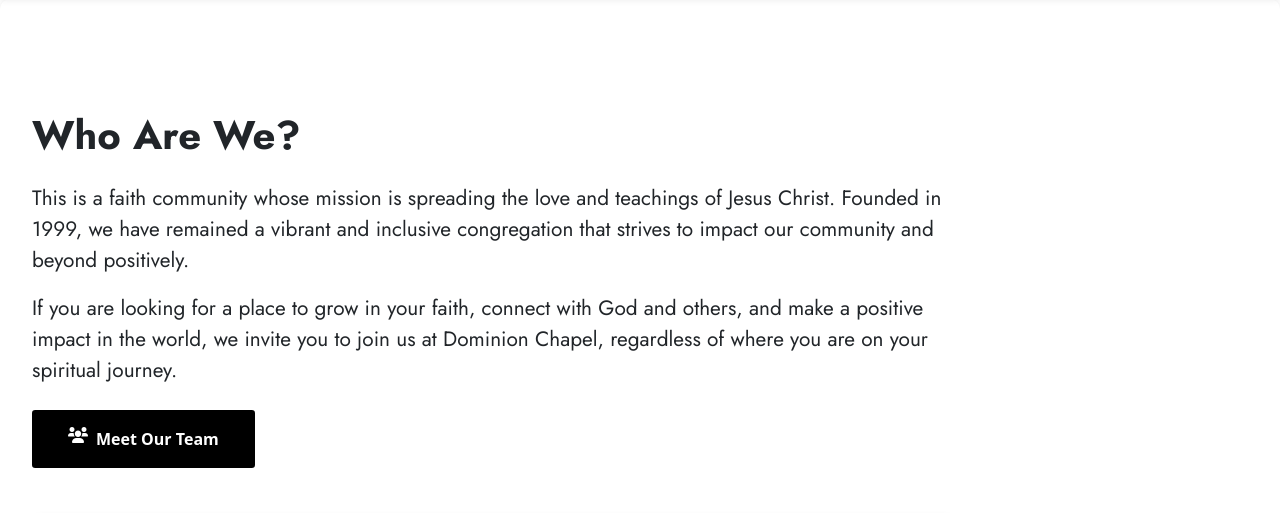
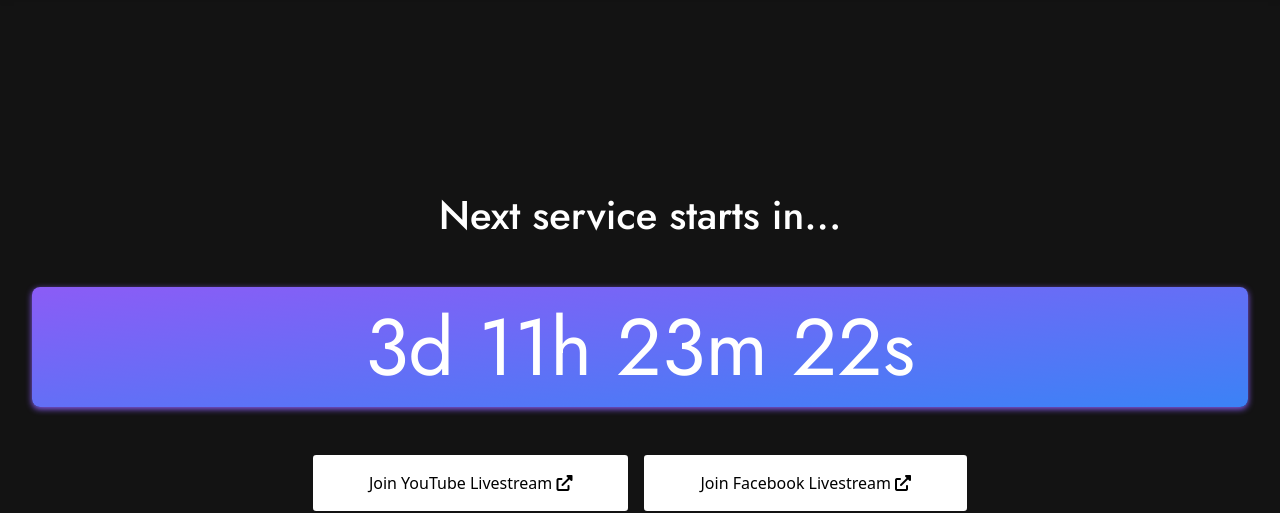
Before and after one commit to TMS345/rccgdominionchapelnj-website, a PHP site: page / in a window 1280 px wide. Shown: the part 953-1466 px from the top of the page. Run offline with PHP 8.4, Linux system fonts and the light colour scheme; some libraries are stand-ins or nearby versions.

Commit message:
countdown section added and about section fixed

```diff
--- /dev/null
+++ b/countdown.js
@@ -0,0 +1,32 @@
+function getNextSunday() {
+    const now = new Date();
+    let nextSunday = new Date();
+    nextSunday.setDate(now.getDate() + (7 - now.getDay())); // Set to next Sunday
+    nextSunday.setHours(12, 0, 0, 0); // Set time to 12 PM
+
+    if (nextSunday < now) {
+      nextSunday.setDate(nextSunday.getDate() + 7); // Ensure it's a future Sunday
+    }
+
+    return nextSunday;
+  }
+
+  function updateCountdown() {
+    const now = new Date();
+    const nextSunday = getNextSunday();
+    const diff = nextSunday - now;
+
+    const days = Math.floor(diff / (1000 * 60 * 60 * 24));
+    const hours = Math.floor((diff % (1000 * 60 * 60 * 24)) / (1000 * 60 * 60));
+    const minutes = Math.floor((diff % (1000 * 60 * 60)) / (1000 * 60));
+    const seconds = Math.floor((diff % (1000 * 60)) / 1000);
+
+    document.getElementById("countdown-timer").innerHTML =
+      days + "d " + hours + "h " + minutes + "m " + seconds + "s ";
+
+    if (diff < 0) {
+      document.getElementById("countdown-timer").innerHTML = "Join now!";
+    }
+  }
+
+  setInterval(updateCountdown, 1000); // Update countdown every second
--- a/index.html
+++ b/index.html
@@ -91,9 +91,30 @@ User validate newsletter enteres
 				</div>
 			</section>
 
-			<!--HAVE A COUNTDOWN TO LIVESTREAM SECTION WITH A YOUTUBE AND FACEBOOK LINK FOR LIVESTREAM-->
+			<section class="countdown">
+				<h3>Next service starts in...</h3>
+				<div class="countdown-timer" id="countdown-timer"></div>
+
+				<div class="button-container">
+					<a target="_blank" href="https://www.youtube.com/@rccgdominionchapelnj/streams">
+						<button class="youtube-countdown-button">
+							Join YouTube Livestream
+							<i class="fa fa-external-link-alt"></i>
+						</button>
+					</a>
+					<a target="_blank" href="https://www.facebook.com/rccgdominionchapelnj">
+						<button class="facebook-countdown-button">
+							Join Facebook Livestream
+							<i class="fa fa-external-link-alt"></i>
+						</button>
+					</a>
+				</div>
+			</section>
+
+			<script src="countdown.js"></script>
 
 			<section class="about" id="about">
+				<div class="about-content">
 					<h2 class="mb-4 fw-bold">Who Are We?</h2>
 					<p>This is a faith community whose mission is spreading the love and teachings of Jesus Christ.
 						Founded in 1999, we have remained a vibrant and inclusive congregation that strives to impact our
@@ -101,11 +122,13 @@ User validate newsletter enteres
 					<p class="mb-4">If you are looking for a place to grow in your faith, connect with God and
 						others, and make a positive impact in the world, we invite you to join us at Dominion Chapel,
 						regardless of where you are on your spiritual journey.</p>
-				<button class="mb-4" onclick="location.href='#pastors'" type="button">
+					<button class="mb-0" onclick="location.href='#pastors'" type="button">
 						<i class="icon fas fa-users"></i>
 						Meet Our Team
 					</button>
-				<img class="mt-4" src="images/pexels-chad-kirchoff-346647-952437.png" alt="People Worshipping">
+				</div>
+
+				<img src="images/pexels-chad-kirchoff-346647-952437.png" alt="People Worshipping">
 			</section>
 
 			<section class="livestreams" id="livestreams">
@@ -119,7 +142,7 @@ User validate newsletter enteres
 						<h4>Subscribe to our YouTube channel for high-quality livestreams and archived services.</h4>
 						<a target="_blank" href="https://www.youtube.com/@rccgdominionchapelnj/streams">
 							<button class="youtube-button">
-								Watch on YouTube
+								Our YouTube
 								<i class="fa fa-external-link-alt"></i>
 							</button>
 						</a>
@@ -142,7 +165,7 @@ User validate newsletter enteres
 						</iframe> -->
 						<a target="_blank" href="https://www.facebook.com/rccgdominionchapelnj">
 							<button class="facebook-button">
-								Watch on Facebook
+								Our Facebook
 								<i class="fa fa-external-link-alt"></i>
 							</button>
 						</a>
--- a/styles.css
+++ b/styles.css
@@ -231,14 +231,111 @@ section
   margin-bottom: 15rem;
 }
 
+.countdown
+{
+  background-color: rgb(19, 19, 19);
+  width: 100%;
+}
+
+.countdown h3
+{
+  font-family: 'Jost', sans-serif;
+  font-size: 2.5rem;
+  margin-top: 10rem;
+  margin-bottom: 3rem;
+  color: white;
+}
+
+.countdown a
+{
+  text-decoration: none;
+  text-align: center;
+}
+
+.countdown button
+{
+  padding-top: .5rem;
+  padding-bottom: .5rem;
+  padding-right: 3rem;
+  padding-left: 3rem;
+  margin-bottom: 2rem;
+  margin-top: 0;
+  margin-right: 0;
+  color: black;
+  background-color: white;
+  border: .5rem solid white;
+  border-radius: .2rem;
+  font-size: 1rem;
+  font-weight: 500;
+  text-transform: none;
+  width: auto;
+}
+
+.countdown .youtube-countdown-button:hover
+{
+  box-shadow: 0px 2px 6px rgba(255, 0, 0, 1);
+}
+
+.countdown .facebook-countdown-button:hover
+{
+  box-shadow: 0px 2px 6px rgba(59, 89, 152, 1);
+}
+
+@media (max-width: 480px) {
+  .countdown button {
+    padding-top: .3rem;
+    padding-bottom: .3rem;
+    padding-right: 1rem;
+    padding-left: 1rem;
+  }
+}
+
+.countdown .button-container
+{
+  display: flex;
+  justify-content: center;
+  gap: 1rem;
+  margin-bottom: 10rem;
+}
+
+.countdown .countdown-timer
+{
+  text-align: center;
+  margin-bottom: 3rem;
+  color: white;
+  font-family: 'Jost', sans-serif;
+  font-size: 5rem;
+  color: white;
+  border-radius: .5rem;
+  background: linear-gradient(
+    to bottom right,
+    rgba(139, 92, 246, 1), /* Purple-600 in RGBA */
+    rgba(59, 130, 246, 1)  /* Blue-500 in RGBA */
+  );
+  box-shadow: 0px 2px 6px rgba(139, 92, 246, 1);
+}
+
+@media (max-width: 480px) {
+  .countdown .countdown-timer {
+    font-size: 3rem;
+  }
+  .countdown h3 {
+    font-size: 2rem;
+  }
+}
+
 .about
 {
   background-color: white;
   width: 100%;
-  justify-content: space-between;
-  display: column;
+  display: flex;
   border-radius: 10px;
   box-shadow: 0px 2px 6px rgba(0, 0, 0, 0.1);
+}
+
+.about .about-content
+{
+  display: column;
 }
 
 .about h2
@@ -247,7 +344,7 @@ section
   font-size: 2.5rem;
   margin-top: 5rem;
   text-align: left;
-  width: 75%;
+  width: 100%;
 }
 
 .about p
@@ -256,14 +353,15 @@ section
   font-size: 1.3rem;
   text-align: left;
   font-weight: normal;
-  width: 75%;
+  width: 100%;
 }
 
 .about img
 {
+  margin-top: 5rem;
   border-radius: 0%;
   border: 1rem;
-  width: 75%;
+  width: 60%;
   height: auto;
   box-shadow: .3rem .3rem .5rem grey;
   padding-bottom: 0;
@@ -271,7 +369,6 @@ section
   margin-right: auto;
   margin-left: auto;
   margin-bottom: 5rem;
-  margin-top: 0;
 }
 
 .about button
@@ -299,6 +396,20 @@ section
   font-size: 1rem;
   padding-left: 0;
   padding-top: 0;
+}
+
+@media (max-width: 1025px) {
+  .about img {
+    width: 100%;
+    margin-top: 2rem;
+    margin-bottom: 5rem;
+  }
+  .about {
+    display: flex;
+    flex-direction: column;
+    align-items: center; /* Centers the content horizontally */
+    text-align: center; /* Centers the text */
+  }
 }
 
 footer
```
Also changed, not shown: new-styles.css (deleted). Lines whose indentation alone changed are shown as unchanged.
